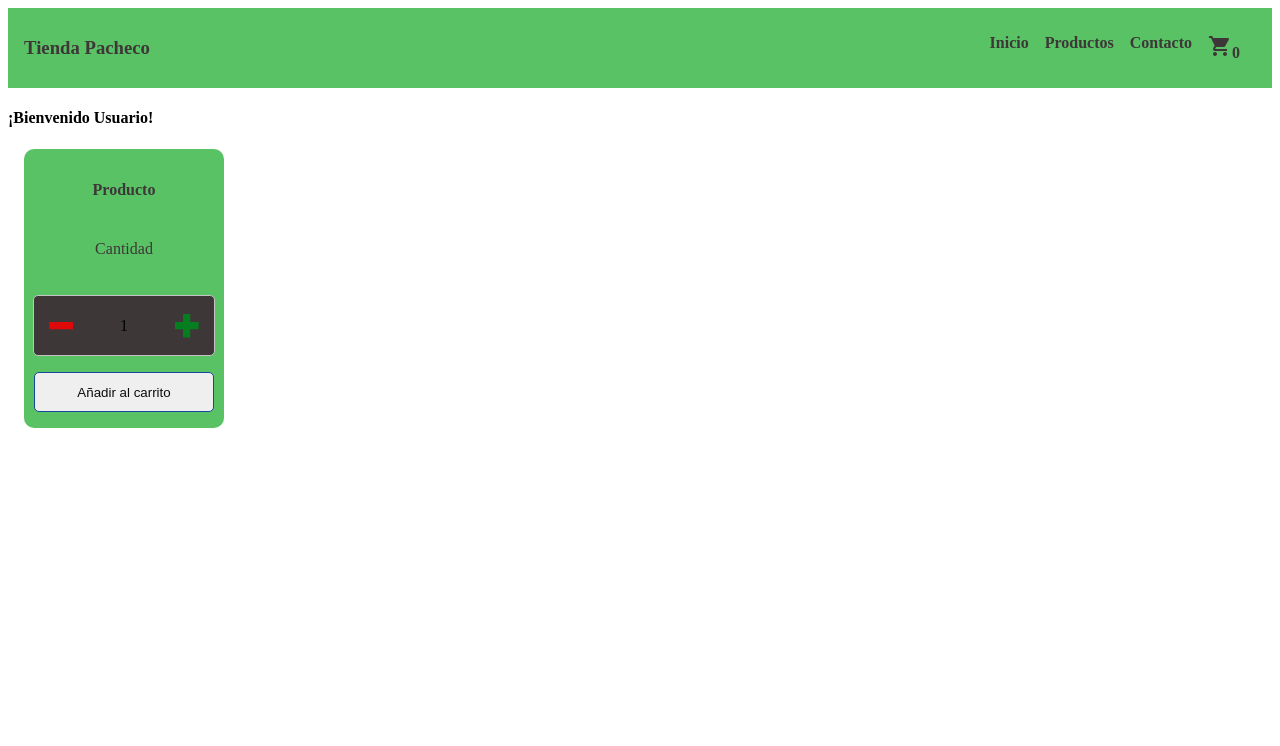
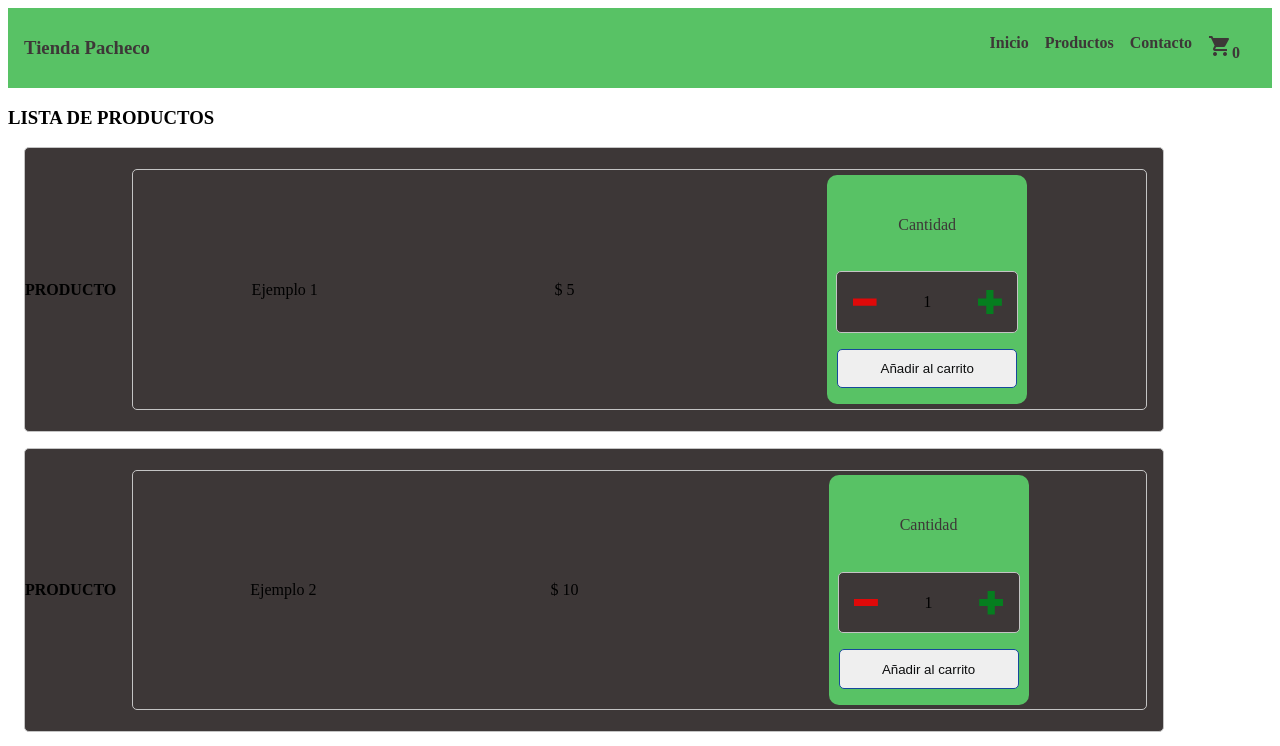
Before and after one commit to yagamiar15/ecommerce-pacheco, a React (Create React App) app: page / in a window 1280 px wide. Shown: the top 746 px of the page. Built offline with nearby package versions, Linux system fonts and the light colour scheme.

Commit message:
Se agregaron componentes Item y ItemList

```diff
--- a/src/App.js
+++ b/src/App.js
@@ -1,5 +1,5 @@
-import Header from "./Header";
-import Main from "./Main";
+import Header from "./components/Header";
+import Main from "./components/Main";
 
 const App = () => {
   return (
--- a/src/Main.js
+++ /dev/null
@@ -1,14 +0,0 @@
-import ItemListContainer from "./components/ItemListContainer";
-import ItemCount from "./components/ItemCount";
-
-
-const Main = () => {
-  return (
-    <main className="main">
-      <ItemListContainer user="Usuario" />
-      <ItemCount stock={5} inicial={1} />
-    </main>
-  );
-};
-
-export default Main
--- a/src/components/CartWidget.js
+++ b/src/components/CartWidget.js
@@ -1,7 +1,7 @@
-const CartWidget = ({ cantidad }) => {
+const CartWidget = ({cantidad}) => {
   return (
     <div>
-      <span class="material-icons">shopping_cart </span>
+      <span class="material-icons">shopping_cart</span>
       {cantidad}
     </div>
   );
--- a/src/Header.js
+++ b/src/components/Header.js
@@ -1,4 +1,4 @@
-import NavBar from "./components/NavBar";
+import NavBar from "./NavBar";
 
 const Header=()=>{
     return (
--- /dev/null
+++ b/src/components/Item.js
@@ -0,0 +1,18 @@
+import React from "react";
+import ItemCount from "./ItemCount";
+
+const Item = ({item}) => {return (
+
+    <div className="div__itemcount-botonera">
+     <h4>PRODUCTO</h4>
+     <div className="div__itemcount-botonera">
+         <p>{item.title}</p>
+         <p> $ {item.price}</p>
+         <ItemCount stock={5} inicial={1} />
+     </div>
+    </div>
+
+ );
+ };
+
+ export default Item;
--- a/src/components/ItemCount.js
+++ b/src/components/ItemCount.js
@@ -25,7 +25,6 @@ function ItemCount() {
 
   return (
     <div className="div__itemcount">
-      <h3>Producto</h3>
       <h4>Cantidad</h4>
       <div className="div__itemcount-botonera">
         <button className="button__restar" onClick={HandleRestar}></button>
--- /dev/null
+++ b/src/components/ItemList.js
@@ -0,0 +1,17 @@
+import React from "react";
+import Item from "./Item";
+
+const ItemList = ({item}) => {
+    return(
+        <div>
+            <h3>LISTA DE PRODUCTOS</h3>
+                <div>
+                {item.map((item) => (
+                    <Item id ={item.id} item={item} />
+                ))}
+                </div>
+        </div>
+    )
+}
+
+export default ItemList
--- a/src/components/ItemListContainer.js
+++ b/src/components/ItemListContainer.js
@@ -1,7 +1,38 @@
-const ItemListContainer = ({ user }) => {
+import { useEffect, useState } from "react";
+import ItemList from "./ItemList";
+
+const ItemListContainer = () => {
+
+  const Productos = [{
+    id: 1,
+    title: "Ejemplo 1",
+    price: 5,
+  },
+  {
+    id: 2,
+    title: "Ejemplo 2",
+    price: 10,
+  },
+  {
+    id: 3,
+    title: "Ejemplo 3",
+    price: 15,
+  }
+];
+
+const [item, setData] = useState([]);
+const [isLoaded, setIsLoaded] = useState(false);
+useEffect(()=>{
+  setIsLoaded(false);
+  setTimeout(()=>{
+    setData(Productos);
+    setIsLoaded(true);
+  },2000);
+  }, [])
+
   return (
     <div>
-      <h4> ¡Bienvenido {user}! </h4>
+      {isLoaded ? <ItemList item={item}/>:<div>LOADING ITEMS...</div>}
     </div>
   );
 };
--- /dev/null
+++ b/src/components/Main.js
@@ -0,0 +1,11 @@
+import ItemListContainer from "./ItemListContainer";
+
+const Main = () => {
+  return (
+    <main className="main">
+      <ItemListContainer user="Usuario" />
+    </main>
+  );
+};
+
+export default Main
```
